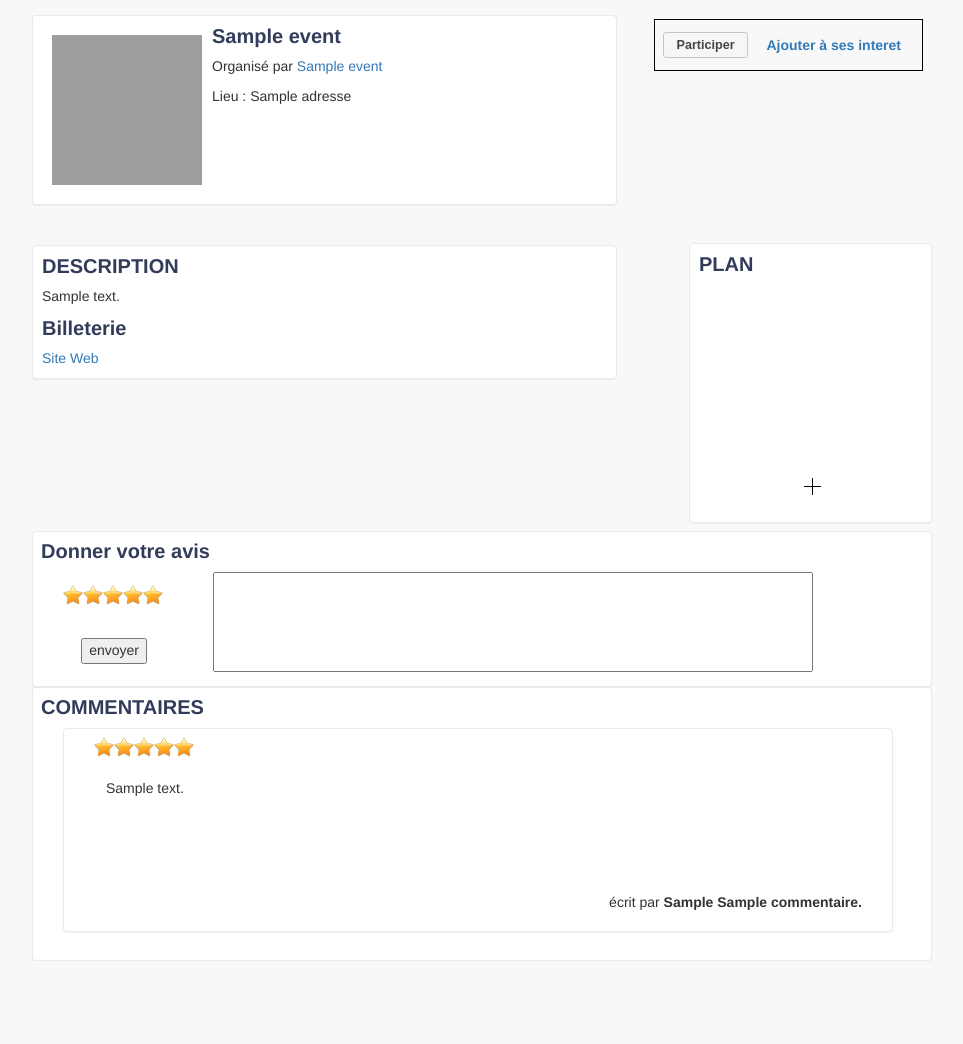
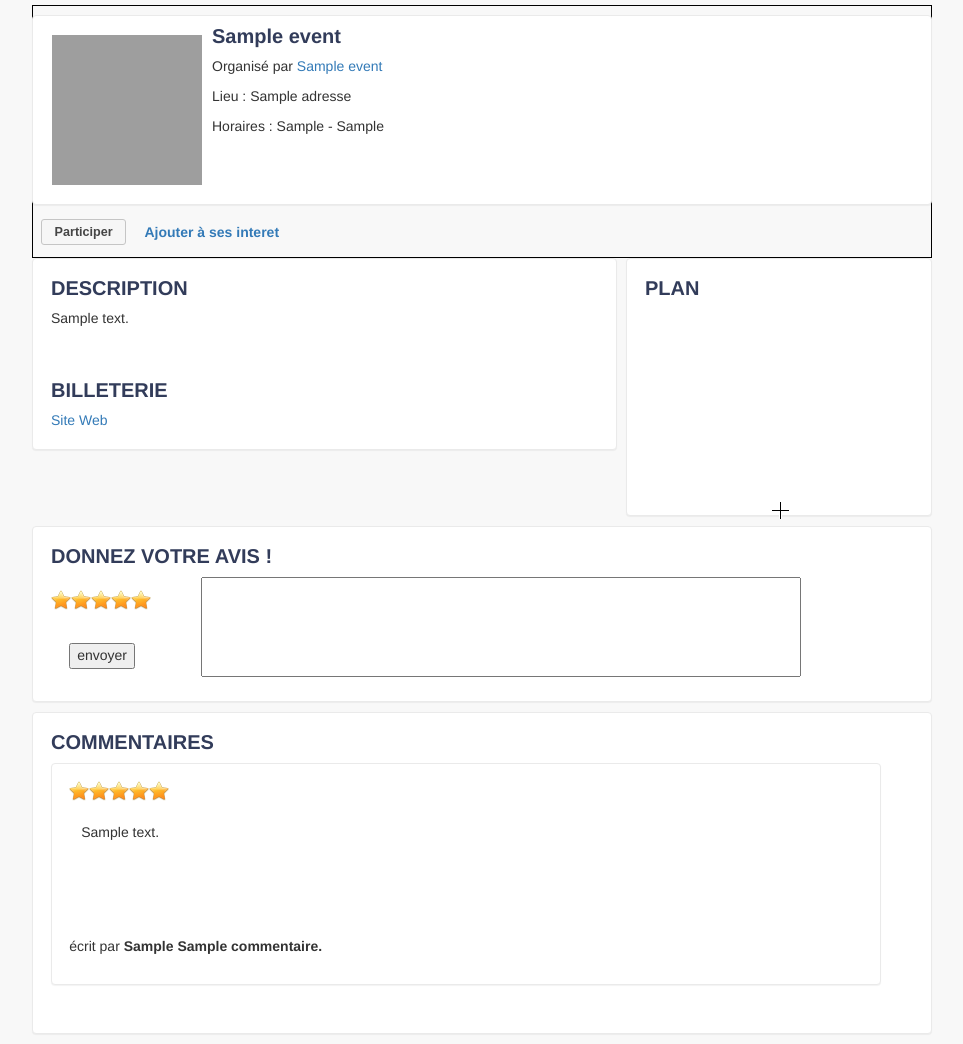
Before and after one commit to Zawartek/4event, a PHP site: template Vue/pageEvent.php in a window 1280 px wide. Shown: the part 118-1162 px from the top of the page, without its empty margins (158-1121 px from the left). Before the commit the page ends 1079 px from the top, so only its background shows below. Run offline with PHP 8.4, Linux system fonts and the light colour scheme; the visitor is signed in with stand-in values (Sample User, id 1); the template is opened without the code that fills it: most values are stand-ins (such as "Sample title", 1, 10 or a date in 2020); data that the repository does not hold is empty; a map, chart or similar area stays blank; some libraries are stand-ins or nearby versions; grey boxes are pictures that could not be loaded.

Commit message:
Modif page Event
Peaufinage terminé !

```diff
--- a/Vue/css/style.css
+++ b/Vue/css/style.css
@@ -174,23 +174,27 @@ fieldset
     color: #323C5A;
 }
 
+#billeterie
+{
+	margin-top: 50px;
+}
+
 #profilEvent
 {
     border : solid 1px #EAEAEA;
     border-radius: 4px;
     box-shadow: 0px 1px 1px rgba(0, 0, 0, 0.05);
-
     margin : 10px 10px 10px 0px;
     float : left;
     padding : 1%;
-    width : 65%;
+    width : 100%;
     background-color: #FFF;
 }
 
 #infosEvent
 {
     float : right;
-    padding : 1%;
+    padding : 2%;
     width : auto;
     margin : 0px;
 }
@@ -200,7 +204,6 @@ fieldset
     border : solid 1px #EAEAEA;
     border-radius: 4px;
     box-shadow: 0px 1px 1px rgba(0, 0, 0, 0.05);
-
     padding : 8px;
     background-color: #FFF;
 }
@@ -210,9 +213,9 @@ fieldset
     border : solid 1px #EAEAEA;
     border-radius: 4px;
     box-shadow: 0px 1px 1px rgba(0, 0, 0, 0.05);
-    margin : 10px 10px 10px 0px;
+    margin : 0px 0px 10px;
     float : left;
-    padding : 1%;
+	padding: 2%;
     width : 65%;
     background-color: #FFF;
 }
@@ -220,9 +223,9 @@ fieldset
 #infosComplementairesEvent
 {
     float : right;
-    padding : 1%;
-    width : 27%;
-    margin : 8px 0px 8px 8px;
+    padding : 2%;
+    width : 34%;
+    margin : 0px 0px 10px 0px;
     border : solid 1px #EAEAEA;
     border-radius: 4px;
     box-shadow: 0px 1px 1px rgba(0, 0, 0, 0.05);
@@ -245,24 +248,24 @@ fieldset
 .cadre
 {
     width: 900px;
-    padding : 1%;
+    padding : 2%;
     border : solid 1px #EAEAEA;
     border-radius: 4px;
     box-shadow: 0px 1px 1px rgba(0, 0, 0, 0.05);
-    padding : 8px 30px 8px 30px;
     background-color: #FFF;
+	margin-bottom: 10px;
 }
 
 .cadre h1 {
-    margin-left: -22px;
+    margin-left: 0px;
     font-size: 20px;
     font-weight: 600;
     color: #323C5A;
 }
 
 .cadre p {
-    margin-left: -22px;
-
+    margin-left: 0px;
+	text-align: left;
 }
 
 /* Avis */
--- a/Vue/pageEvent.php
+++ b/Vue/pageEvent.php
@@ -82,9 +82,9 @@ and open the template in the editor.
                     <p>
                         Lieu : <span id="adresse"><?php echo $event["adresse"]; ?></span>
                     </p>
+						Horaires : <span id="adresse"><?php echo $event["evenement_heure_debut"]; ?></span> - <span id="adresse"><?php echo $event["evenement_heure_fin"]; ?></span>
                 </div>
             </div>
-            <div id="infosEvent">
                 <?php if (isset($_SESSION['userID'])) { ?>
                     <div id="participationEvent">
                         <?php
@@ -103,16 +103,13 @@ and open the template in the editor.
                            ?>
                     </div>
                 <?php } ?>
-            </div>
-            <div id="clear"></div>
-            <br>
             <div id ="descriptionEvent">
                 <h1>DESCRIPTION</h1>
                 <p>
                     <?php echo nl2br($event["evenement_description"]); ?>
                 </p>
                 <div id="billeterie">
-                    <h1>Billeterie</h1>
+                    <h1>BILLETERIE</h1>
                     <a href= <?php echo "http://" . $event["evenement_site_web"]; ?> target="_blank">
                         Site Web
                     </a>
@@ -130,13 +127,11 @@ and open the template in the editor.
                         <div id="zoom_level"></div>
                     </div>
                 </div>
-                <br>
-                <br>
 
             </div>
             <div id="clear"></div>
             <div class="cadre">
-                <h1>Donner votre avis</h1>
+                <h1>DONNEZ VOTRE AVIS !</h1>
                 <form method="POST" action="index.php?controle=evenement&action=ajoutAvis">
                     <table>
                         <tr>
```
